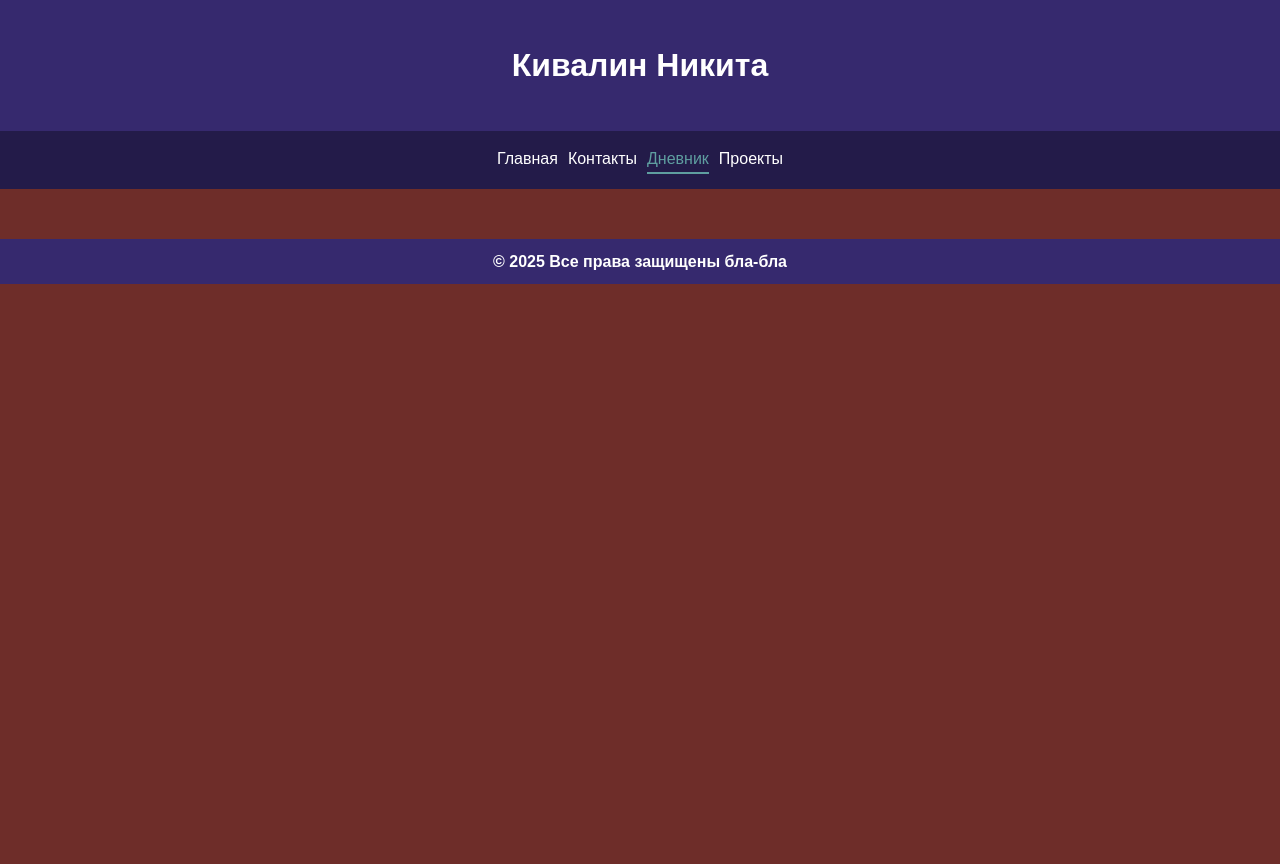
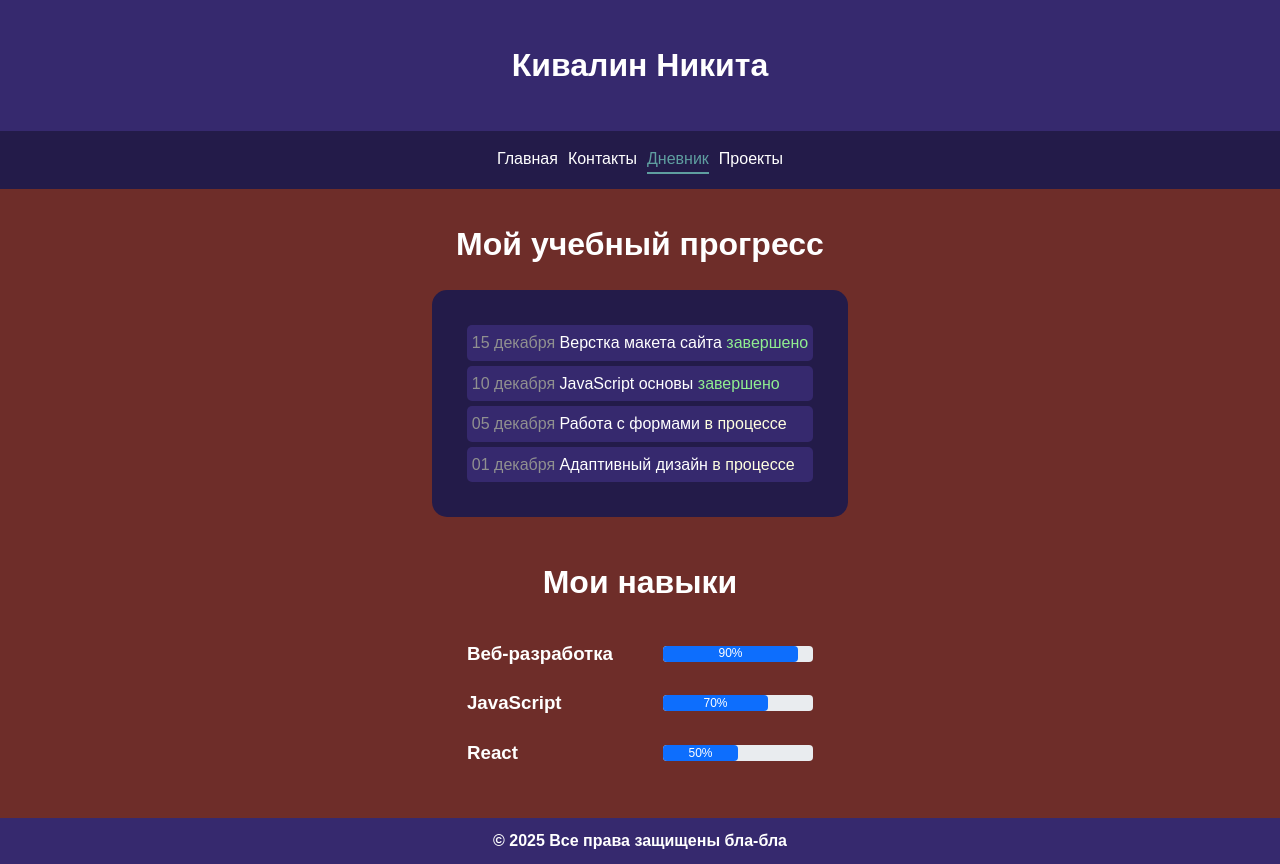
Before and after one commit to arnor4eck/fbr_kr, a plain HTML site: page pages/diary.html in a window 1280 px wide. Before the commit the page ends 800 px from the top, so only its background shows below. Drawn offline with Linux system fonts and the light colour scheme.

Commit message:
added diary page

```diff
--- a/pages/diary.html
+++ b/pages/diary.html
@@ -20,7 +20,51 @@
                 <li class="nav__el"><a class="nav__link" href="/pages/projects.html">Проекты</a></li>
             </ul>
         </nav>
+            <section class="diary">
+                <section class="diary__header">
+                    <h1 class="section__article">Мой учебный прогресс</h1>
+                </section>
+                <section class="diary__content">
+                    <article class="diary__element">
+                        <p><span class="diary__element--date">15 декабря</span> Верстка макета сайта <span class="diary__element--done">завершено</span></p>
+                    </article>
+                    <article class="diary__element">
+                        <p><span class="diary__element--date">10 декабря</span> JavaScript основы <span class="diary__element--done">завершено</span></p>
+                    </article>
+                    <article class="diary__element">
+                        <p><span class="diary__element--date">05 декабря</span> Работа с формами <span class="diary__element--proccess">в процессе</span></p>
+                    </article>
+                    <article class="diary__element">
+                        <p><span class="diary__element--date">01 декабря</span> Адаптивный дизайн <span class="diary__element--proccess">в процессе</span></p>
+                    </article>
+                </section>
+            </section>
 
+            <section class="skills">
+            <div class="skills__header">
+                <h1 class="section__article">Мои навыки</h1>
+            </div>
+            <div class="skills__container">
+                <article class="skills__element">
+                    <h3>Веб-разработка</h3>
+                    <div class="skills__bar">
+                        <div class="skills__bar--line" style="width: 90%;">90%</div>
+                    </div>
+                </article>
+                <article class="skills__element">
+                    <h3>JavaScript</h3>
+                    <div class="skills__bar">
+                        <div class="skills__bar--line" style="width: 70%;">70%</div>
+                    </div>
+                </article>
+                <article class="skills__element">
+                    <h3>React</h3>
+                    <div class="skills__bar">
+                        <div class="skills__bar--line" style="width: 50%;">50%</div>
+                    </div>
+                </article>
+            </div>
+            </section>
 
             <footer><h1 class="footer__text">&copy; 2025 Все права защищены бла-бла</h1></footer>
     </main>
--- a/styles/styles.css
+++ b/styles/styles.css
@@ -83,7 +83,7 @@ nav{
     gap: 30px;
 }
 
-.skills__header, .projects__header, .contacts__header {
+.skills__header, .projects__header, .contacts__header, .diary__header {
     text-align: center;
     margin-bottom: 20px;
 }
@@ -165,7 +165,7 @@ nav{
     transform: translateY(-3px);
 }
 
-.contacts{
+.contacts, .diary {
     display: grid;
     justify-content: center;
     margin: 30px;
@@ -213,6 +213,31 @@ nav{
     border-radius: 5px;
 }
 
+.diary__content{
+    padding: 30px;
+    background-color: var(--color-main-dark);
+    border-radius: 15px;
+}
+
+.diary__element--date {
+    color: #909090;
+}
+
+.diary__element--done{
+    color: lightgreen;
+}
+
+.diary__element--proccess{
+    color: lightyellow;
+}
+
+.diary__element {
+    margin: 5px;
+    padding: 5px;
+    background-color: var(--color-main);
+    border-radius: 5px;
+}
+
 footer{
     text-align: center;
     background: var(--color-main);
```
Also changed, not shown: index.html (+0 -5 lines).
